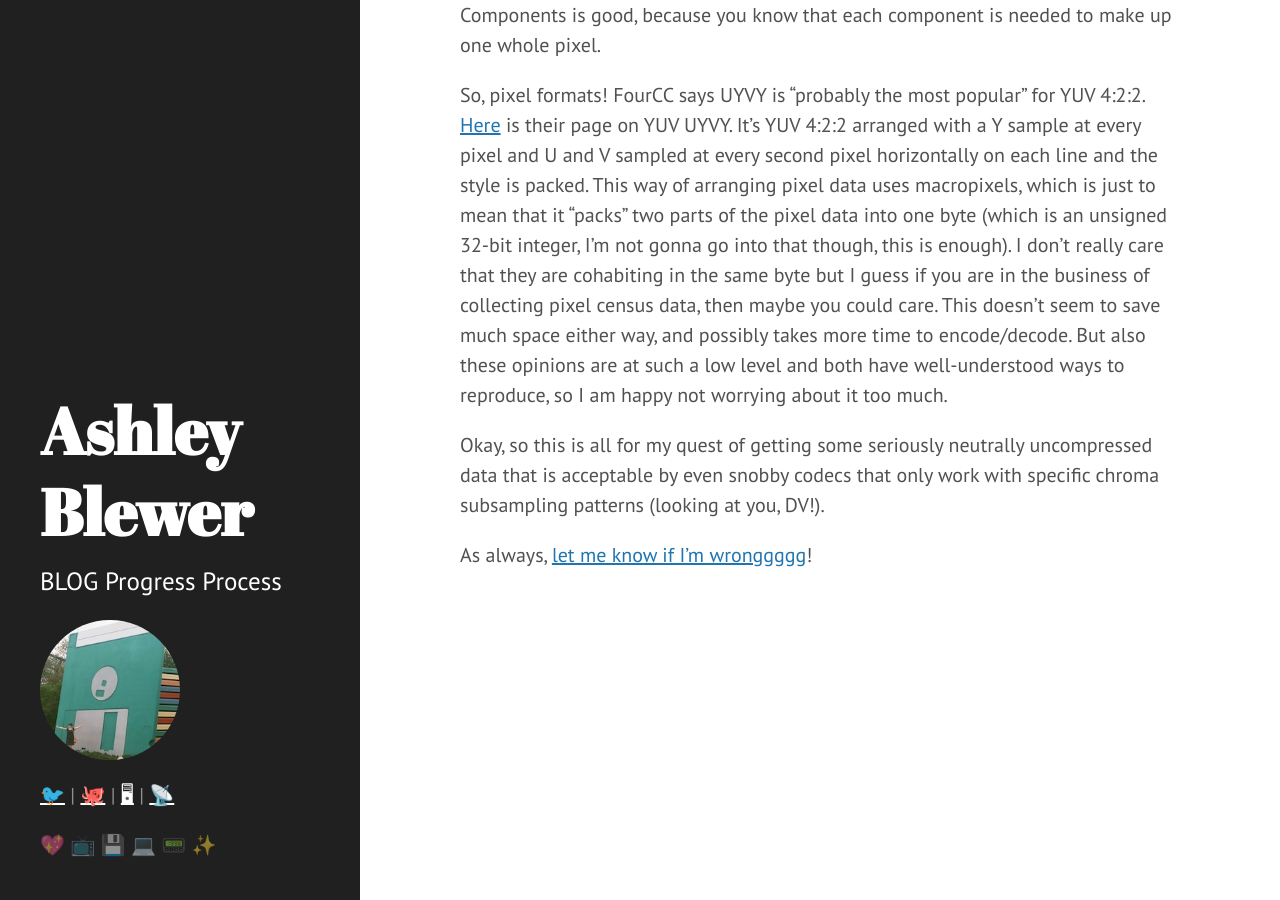
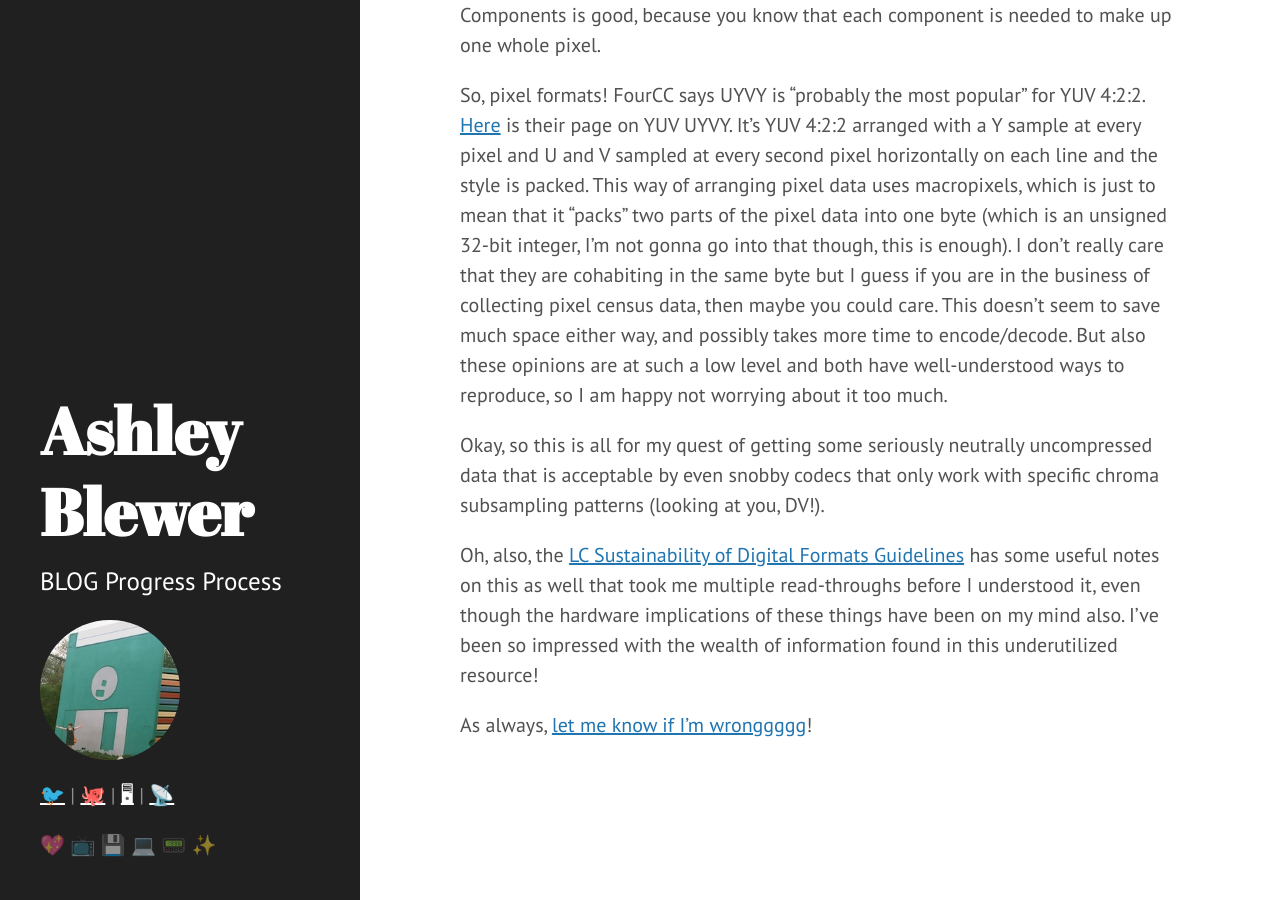
Before and after one commit to ablwr/ablwr.github.io, a Jekyll site: the page built from _posts/2018-04-25-uncompressed-versus-uncompressed-packed-video.md, in a window 1280 px wide and 900 px high, scrolled down 1866 px. Built offline with Jekyll 4.4.1, drawn with Linux system fonts in a browser that asks for light colours.

Commit message:
bonus shoutout to LC

```diff
--- a/_posts/2018-04-25-uncompressed-versus-uncompressed-packed-video.md
+++ b/_posts/2018-04-25-uncompressed-versus-uncompressed-packed-video.md
@@ -52,4 +52,6 @@ So, pixel formats! FourCC says UYVY is "probably the most popular" for YUV 4:2:2
 
 Okay, so this is all for my quest of getting some seriously neutrally uncompressed data that is acceptable by even snobby codecs that only work with specific chroma subsampling patterns (looking at you, DV!).
 
+Oh, also, the [LC Sustainability of Digital Formats Guidelines](https://www.loc.gov/preservation/digital/formats/fdd/fdd000352.shtml#notes) has some useful notes on this as well that took me multiple read-throughs before I understood it, even though the hardware implications of these things have been on my mind also. I've been so impressed with the wealth of information found in this underutilized resource!
+
 As always, [let me know if I'm wronggggg](https://twitter.com/ablwr)!
```
